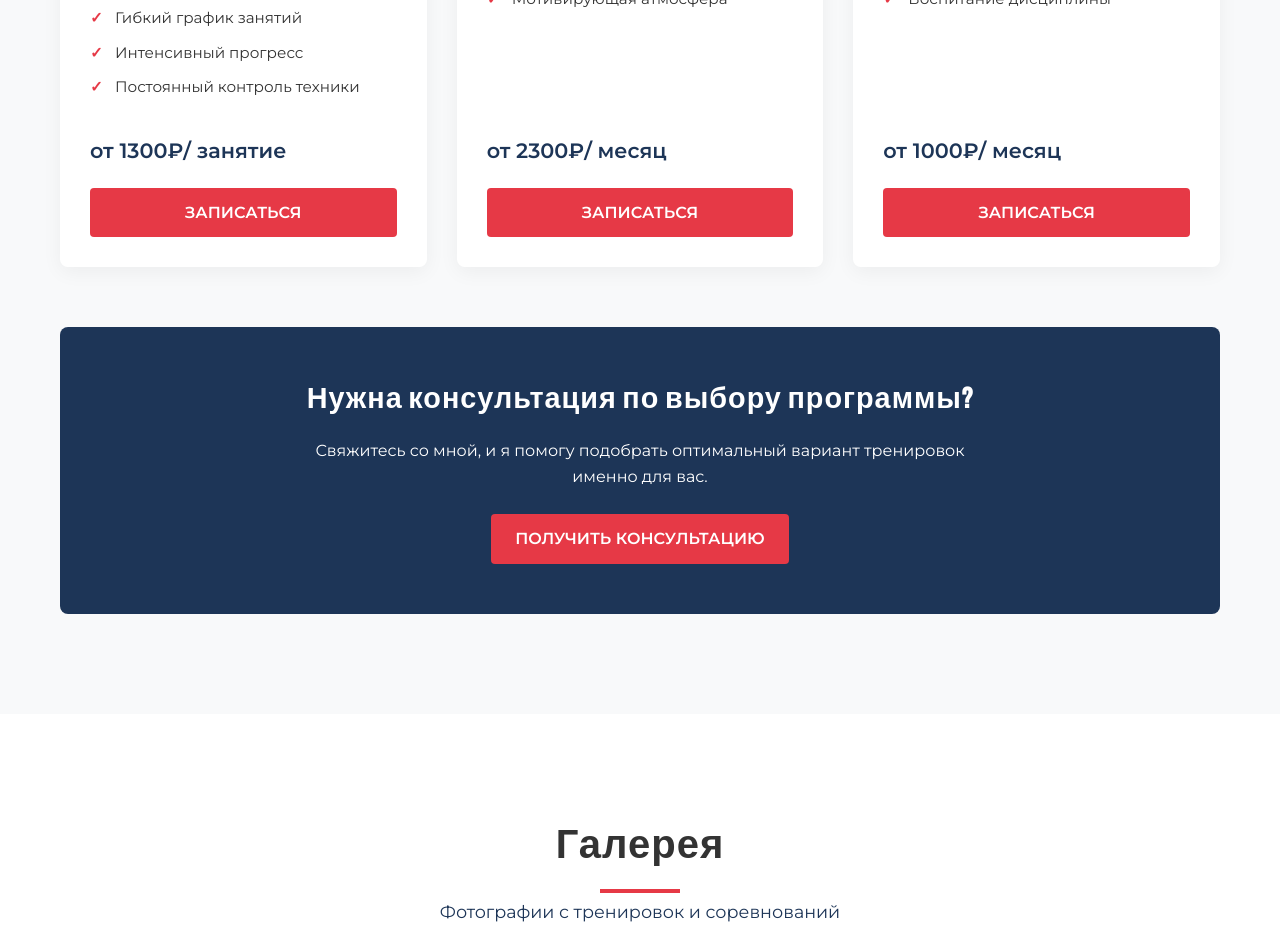
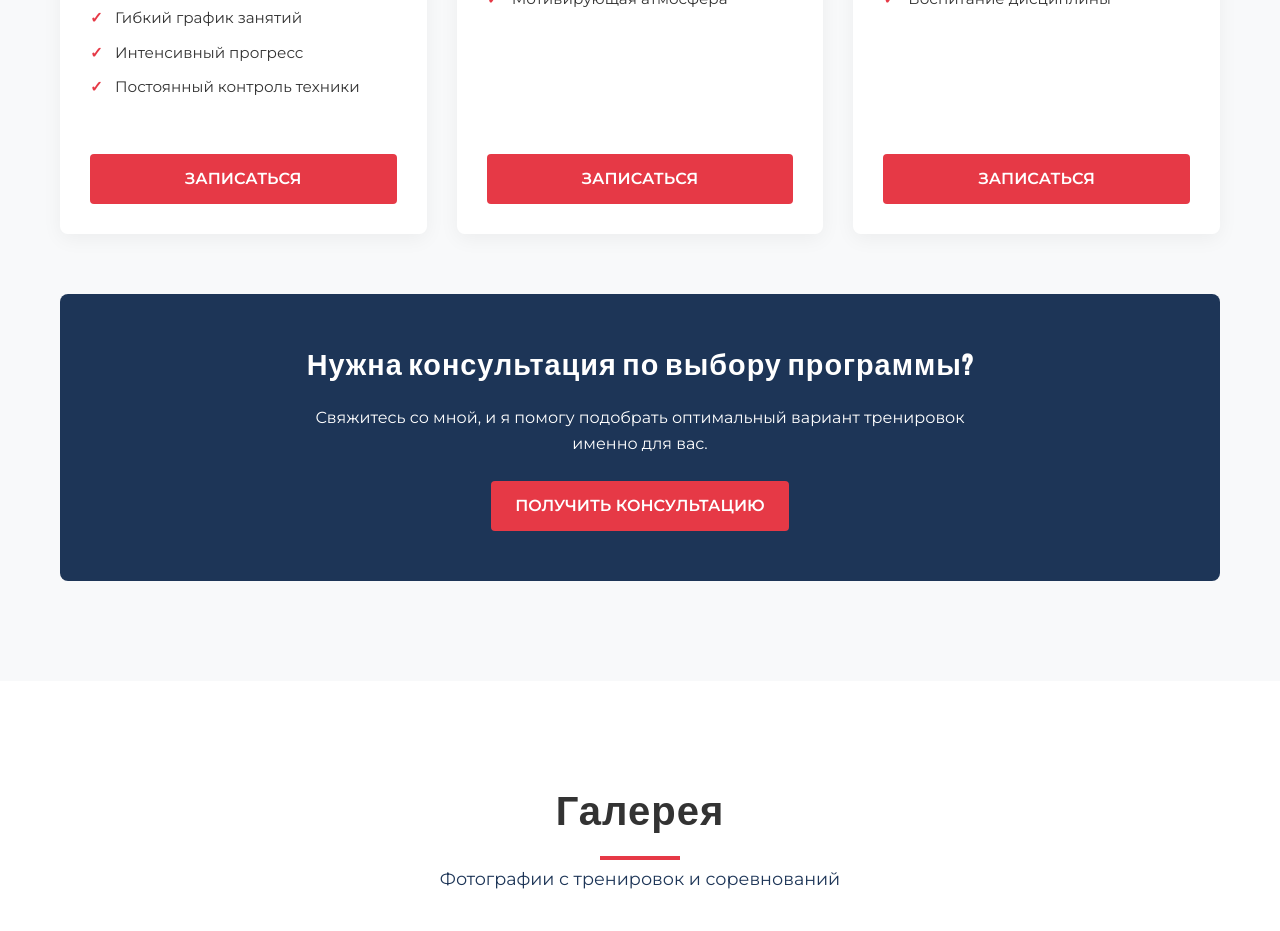
Before and after one commit to plombir1917/boxing-coach-landing, a Nuxt app: page / in a window 1280 px wide. Shown: the part 2520-3451 px from the top of the page. Built offline with nearby package versions, Linux system fonts and the light colour scheme.

Commit message:
fix(ServicesSection): remove price

```diff
--- a/components/ServicesSection.vue
+++ b/components/ServicesSection.vue
@@ -32,11 +32,7 @@
             itemscope
             itemtype="http://schema.org/Offer"
           >
-            <span itemprop="price">от 1300₽</span>
             <meta itemprop="priceCurrency" content="RUB" />
-            <span itemprop="availability" content="http://schema.org/InStock"
-              >/ занятие</span
-            >
           </div>
           <NuxtLink
             to="#contact"
@@ -71,11 +67,7 @@
             itemscope
             itemtype="http://schema.org/Offer"
           >
-            <span itemprop="price">от 2300₽</span>
             <meta itemprop="priceCurrency" content="RUB" />
-            <span itemprop="availability" content="http://schema.org/InStock"
-              >/ месяц</span
-            >
           </div>
           <NuxtLink
             to="#contact"
@@ -109,13 +101,7 @@
             itemprop="offers"
             itemscope
             itemtype="http://schema.org/Offer"
-          >
-            <span itemprop="price">от 1000₽</span>
-            <meta itemprop="priceCurrency" content="RUB" />
-            <span itemprop="availability" content="http://schema.org/InStock"
-              >/ месяц</span
-            >
-          </div>
+          ></div>
           <NuxtLink
             to="#contact"
             class="btn btn-outline service-btn"
```
